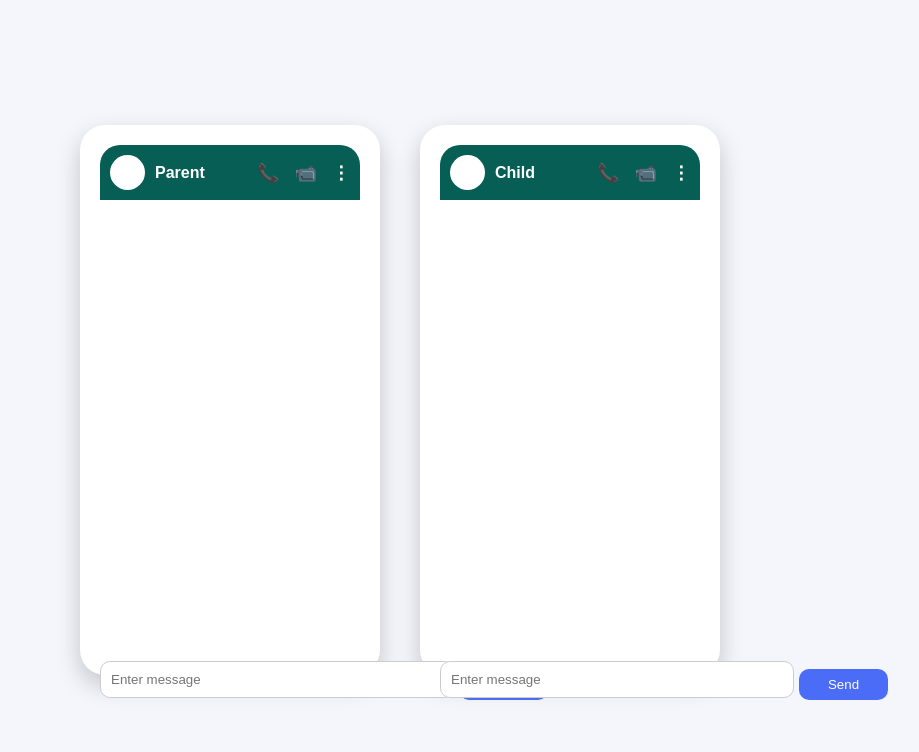
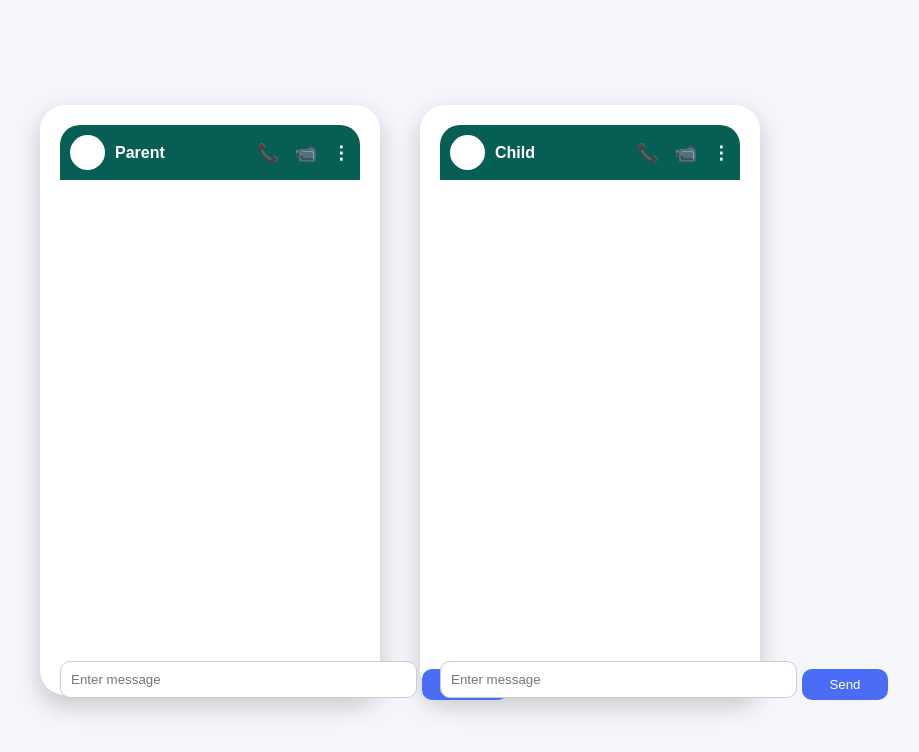
Before and after one commit to divyasanthoshini17/vitereactapp, a React (Vite) app: page / in a window 1280 px wide. Shown: the top 752 px of the page, without its empty margins (240-1159 px from the left). Built offline with nearby package versions, Linux system fonts and the light colour scheme.

Commit message:
parent-child
parent-child

```diff
--- a/src/Child.jsx
+++ b/src/Child.jsx
@@ -1,5 +1,6 @@
+//child
+
 import React from "react";
-
 
 function Child({messages,sendToParent}){
     const [text,setText]=React.useState("");
--- a/src/index.css
+++ b/src/index.css
@@ -1,180 +1,3 @@
-/* @import url("./node_modules/bootstrap/dist/css/bootstrap.min.css "); */
- /* .card{
-        border:1px solid black;
-        width:200px;
-        padding:10px;
-        margin:10px;
-        border-radius: 10px
-    }
-    .card img{
-        width:100%;
-    }
-    .card:hover{
-        transform: translateY(-8px);
-        transition: 0.4s all ease;
-
-    }
-    .container{
-        display:flex;
-
-        flex-wrap:wrap;
-        justify-content: center;
-
-    } */
-
-*{
-    margin:0;
-    padding:0;
-    box-sizing:border-box;
-    font-family:Arial;
-}
-
-/* Navbar */
-
-/* .navbar{
-    display:flex;
-    justify-content:space-between;
-    align-items:center;
-    padding:18px 60px;
-    background:#111;
-    color:white;
-}
-
-.logo{
-    font-size:24px;
-    font-weight:bold;
-    color:#ff4d4d;
-}
-
-.nav-links{
-    display:flex;
-    list-style:none;
-    gap:35px;
-}
-
-.nav-links li{
-    cursor:pointer;
-    transition:0.3s;
-}
-
-.nav-links li:hover{
-    color:#ff4d4d;
-}
-
-.order-btn{
-    padding:10px 20px;
-    border:none;
-    background:#ff4d4d;
-    color:white;
-    border-radius:5px;
-    cursor:pointer;
-    transition:0.3s;
-}
-
-.order-btn:hover{
-    background:#ff1a1a;
-}
-/* Hero Section */
-
-/* .hero{
-    height:500px;
-    background:url("https://images.unsplash.com/photo-1504674900247-0877df9cc836") center/cover no-repeat;
-    display:flex;
-    justify-content:center;
-    align-items:center;
-    flex-direction:column;
-    color:white;
-    text-align:center;
-}
-
-.hero h2{
-    font-size:50px;
-}
-
-.hero p{
-    margin-top:10px;
-    font-size:18px;
-}
-
-.hero button{
-    margin-top:20px;
-    padding:12px 30px;
-    border:none;
-    background:#ff4d4d;
-    color:white;
-    font-size:18px;
-    cursor:pointer;
-}
-
-
-.menu{
-    padding:60px;
-    text-align:center;
-}
-
-.menu h2{
-    font-size:35px;
-    margin-bottom:40px;
-}
-
-.food-container{
-    display:flex;
-    justify-content:center;
-    gap:40px;
-    flex-wrap: wrap;
-}
-
-.card{
-    width:250px;
-    background:white;
-    box-shadow:0 0 10px rgba(12, 0, 0, 0.1);
-    border-radius:10px;
-    overflow:hidden;
-    padding-bottom: 15px;
-}
-
-.card:hover{
-    transform: translateY(-10px);
-    transition:0.3s;
-    box-shadow:0 0 15px rgba(12,0,0,1.2);
-    border-color: black;
-}
-
-.card img{
-    width:100%;
-    height:180px;
-    object-fit:cover;
-}
-
-.card h3{
-    margin:15px 0;
-}
-
-.card p{
-    color:#ff4d4d;
-    font-weight:bold;
-    margin-bottom:15px;
-}
-
-
-.about{
-    background:#f5f5f5;
-    padding:60px;
-    text-align:center;
-}
-
-.about h2{
-    margin-bottom:20px;
-}
-
-footer{
-    background:#111;
-    color:white;
-    text-align:center;
-    padding:20px;
-}  */
-
-
 body{
     margin:0;
     font-family:Arial, Helvetica, sans-serif;
```
Also changed, not shown: src/App.jsx (+1 -21 lines), src/Parent.jsx (+0 -32 lines), src/main.jsx (+0 -52 lines).
